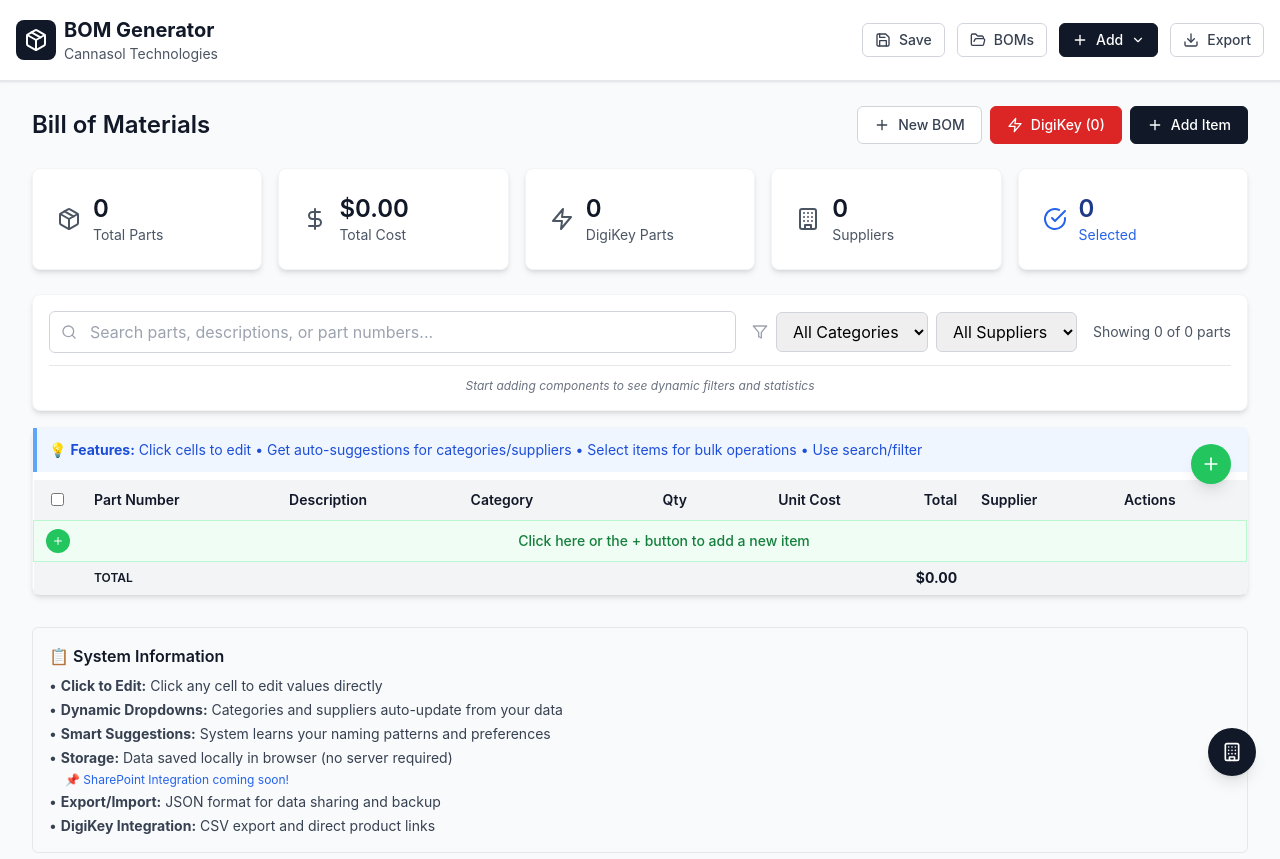
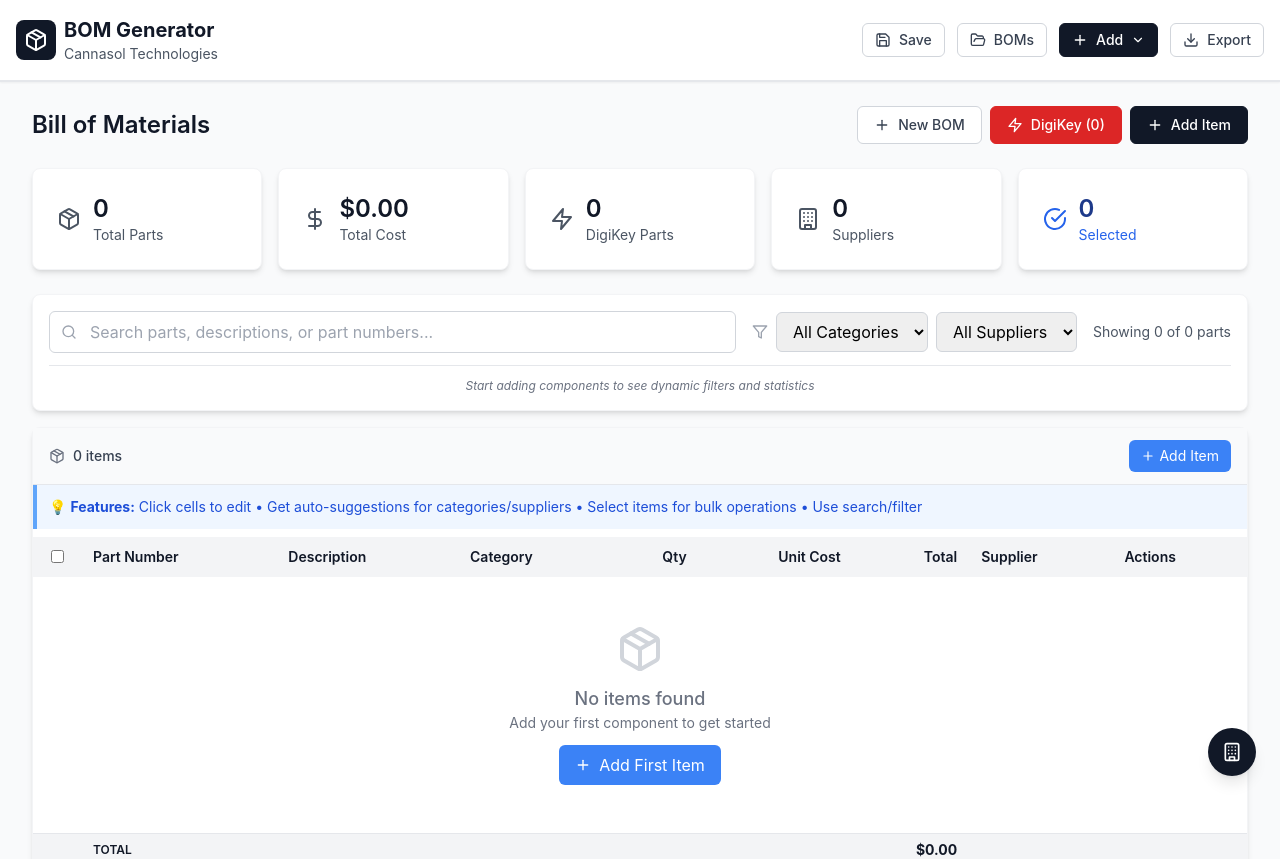
Before and after one commit to Cannasol-Tech/BOM-Generator, a React (Vite) app: page / in a window 1280 px wide. Shown: the top 859 px of the page. Built offline with nearby package versions, Linux system fonts and the light colour scheme.

Commit message:
fix add item

```diff
--- a/src/main.tsx
+++ b/src/main.tsx
@@ -3444,16 +3444,25 @@
 
         {/* BOM Table */}
         <Card className="relative">
-          {/* Floating Add Button */}
+          <div className="overflow-x-auto">
+            {/* Table toolbar */}
+            <div className="flex items-center justify-between px-4 py-3 bg-gray-50 border-b border-gray-200">
+              <div className="flex items-center space-x-2">
+                <Package size={16} className="text-gray-500" />
+                <span className="text-sm font-medium text-gray-700">
+                  {filteredData.length} items
+                </span>
+              </div>
+              <div className="flex items-center space-x-2">
                 <button
                   onClick={handleAddItem}
-            className="absolute top-4 right-4 z-10 w-10 h-10 bg-green-500 hover:bg-green-600 text-white rounded-full shadow-lg flex items-center justify-center transition-all hover:scale-105"
-            title="Add new item"
+                  className="flex items-center space-x-1 px-3 py-1.5 text-sm bg-blue-500 hover:bg-blue-600 text-white rounded-md transition-colors"
                 >
-            <Plus size={20} />
+                  <Plus size={14} />
+                  <span>Add Item</span>
                 </button>
-
-          <div className="overflow-x-auto">
+              </div>
+            </div>
             <div className="mb-2 p-3 bg-blue-50 border-l-4 border-blue-400">
               <p className="text-sm text-blue-700">
                 💡 <strong>Features:</strong> Click cells to edit • Get auto-suggestions for categories/suppliers • Select items for bulk operations • Use search/filter
@@ -3574,25 +3583,27 @@
                   </tr>
                 ))}
 
-                {/* Add New Item Row */}
-                <tr className="bg-green-50 border border-green-200 hover:bg-green-100 transition-colors">
-                  <td className="px-3 py-2 text-center">
+                {/* Empty state */}
+                {filteredData.length === 0 && (
+                  <tr>
+                    <td colSpan={9} className="px-3 py-12 text-center">
+                      <div className="flex flex-col items-center space-y-3">
+                        <Package size={48} className="text-gray-300" />
+                        <div className="text-gray-500">
+                          <p className="text-lg font-medium">No items found</p>
+                          <p className="text-sm">Add your first component to get started</p>
+                        </div>
                         <button
                           onClick={handleAddItem}
-                      className="w-6 h-6 bg-green-500 hover:bg-green-600 text-white rounded-full flex items-center justify-center transition-colors"
-                      title="Add new item"
+                          className="flex items-center space-x-2 px-4 py-2 bg-blue-500 hover:bg-blue-600 text-white rounded-md transition-colors"
                         >
-                      <Plus size={12} />
+                          <Plus size={16} />
+                          <span>Add First Item</span>
                         </button>
-                  </td>
-                  <td
-                    colSpan={8}
-                    className="px-3 py-2 text-center text-sm text-green-700 font-medium cursor-pointer"
-                    onClick={handleAddItem}
-                  >
-                    Click here or the + button to add a new item
+                      </div>
                     </td>
                   </tr>
+                )}
 
                 <tr className="bg-gray-100 font-semibold border-t-2 border-gray-300">
                   <td></td>
```
Lines whose indentation alone changed are shown as unchanged.
